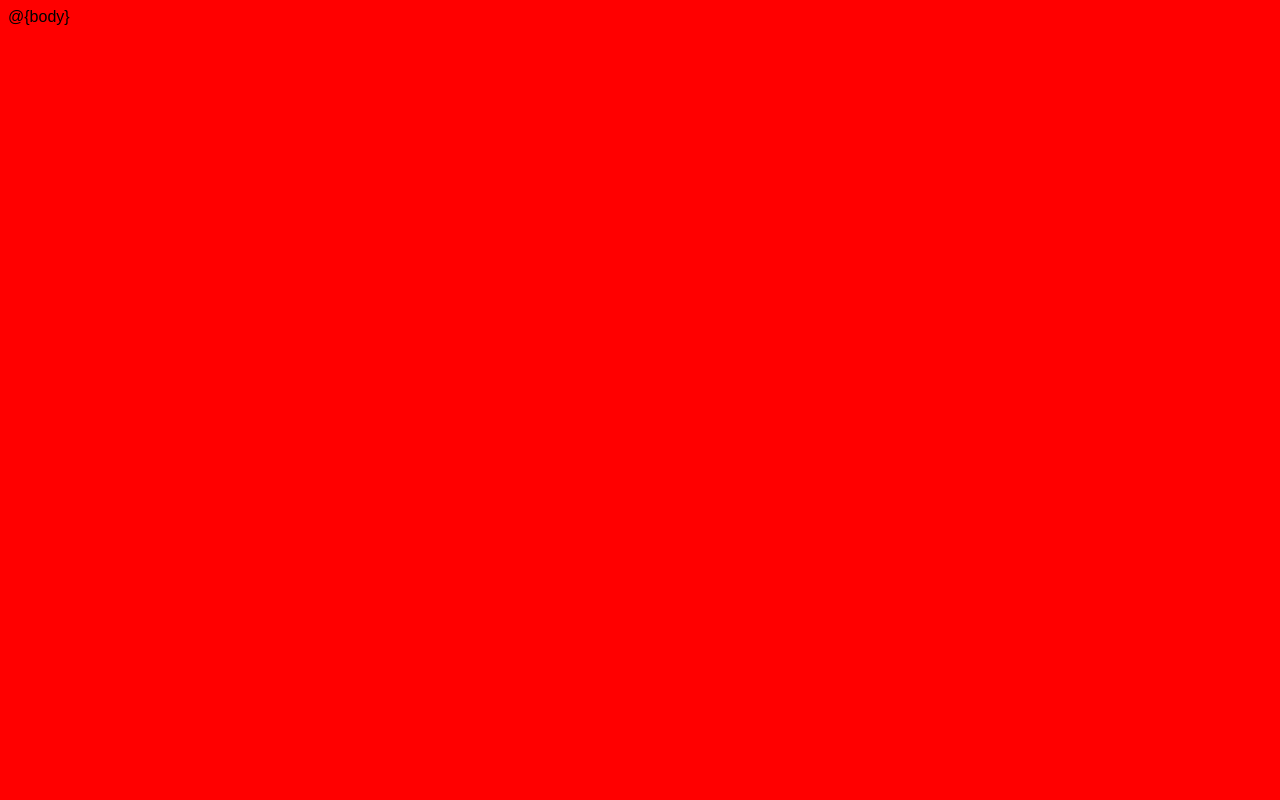
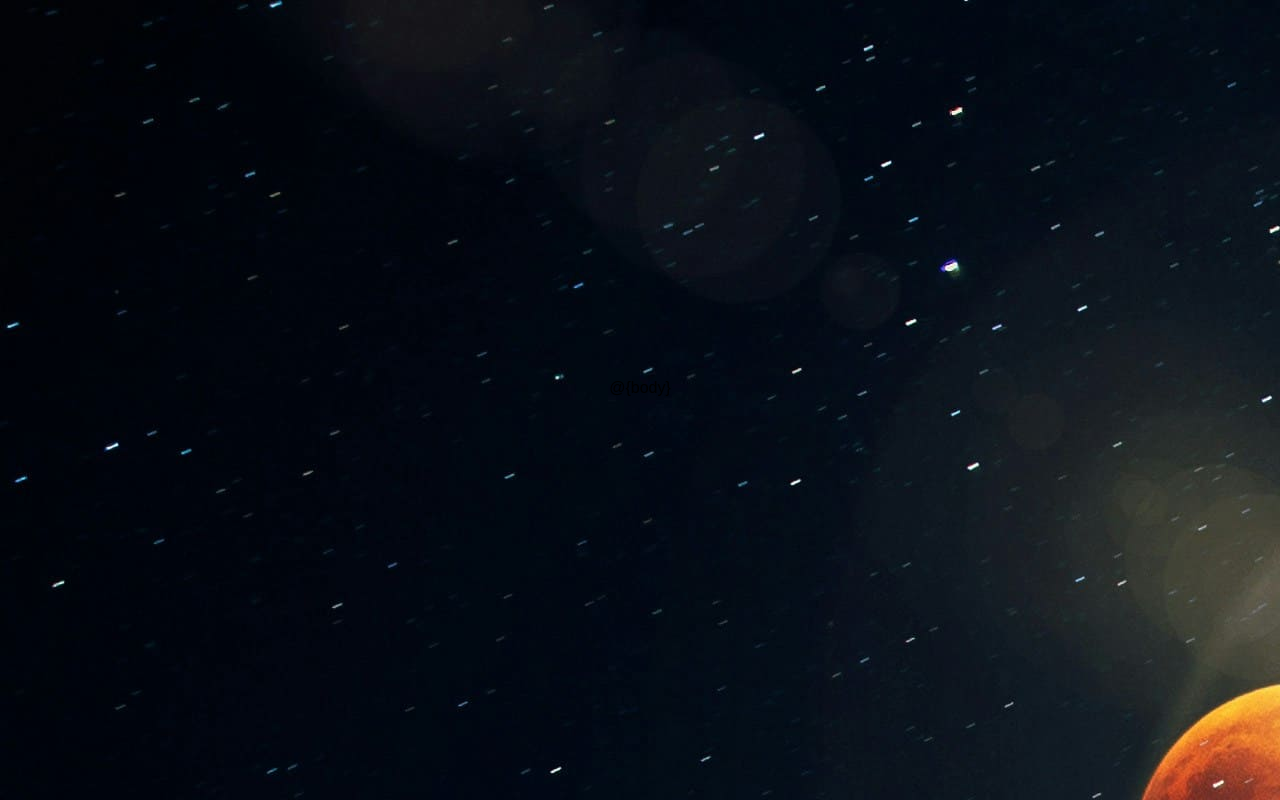
Before and after one commit to jdohertydev/blast-off, a website: page views/layout.html in a window 1280 px wide. Drawn offline with nearby package versions, Linux system fonts and the light colour scheme.

Commit message:
Add background image and centre terminal

```diff
--- a/views/layout.html
+++ b/views/layout.html
@@ -8,11 +8,16 @@
     <script src="https://cdnjs.cloudflare.com/ajax/libs/jquery/3.1.1/jquery.min.js"></script>
     <script src="https://cdnjs.cloudflare.com/ajax/libs/xterm/3.14.5/xterm.min.js"></script>
     <script src="https://cdnjs.cloudflare.com/ajax/libs/xterm/3.14.5/addons/attach/attach.js"></script>
-    <title>Python Terminal by Code Institute</title>
+    <title>Blast Off!</title>
     <style>
         body {
+            background-image: url("../assets/images/space-image-background.jpg");
+            height: 95vh;
+            display: flex;
+            justify-content: center;
+            align-items: center;
+            flex-direction: column;
             font-family: Arial;
-            background-color: red;
         }
 
         /**
@@ -20,7 +25,7 @@
         */
 
         .xterm {
-            font-feature-settings: "liga"0;
+            font-feature-settings: "liga" 0;
             position: relative;
             user-select: none;
             -ms-user-select: none;
```
Also changed, not shown: assets/images/space-image-background.jpg (added).
